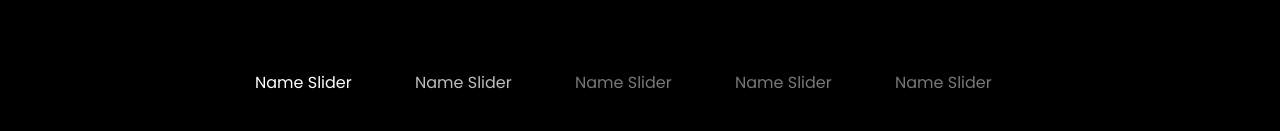
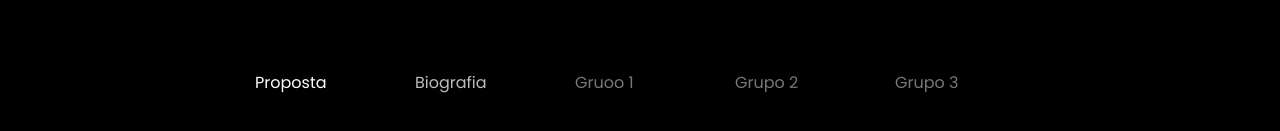
Before and after one commit to Killuadevz/FinalSlideShowAll, a plain HTML site: page index.html in a window 1280 px wide. Shown: the part 615-746 px from the top of the page. Drawn offline with Linux system fonts and the light colour scheme.

Commit message:
Update index.html

```diff
--- a/index.html
+++ b/index.html
@@ -98,27 +98,27 @@
         <div class="thumbnail">
             <div class="item active">
                 <div class="content">
-                    Name Slider
+                    Proposta
                 </div>
             </div>
             <div class="item">
                 <div class="content">
-                    Name Slider
+                    Biografia
                 </div>
             </div>
             <div class="item">
                 <div class="content">
-                    Name Slider
+                    Gruoo 1
                 </div>
             </div>
             <div class="item">
                 <div class="content">
-                    Name Slider
+                    Grupo 2
                 </div>
             </div>
             <div class="item">
                 <div class="content">
-                    Name Slider
+                    Grupo 3
                 </div>
             </div>
         </div>
```
